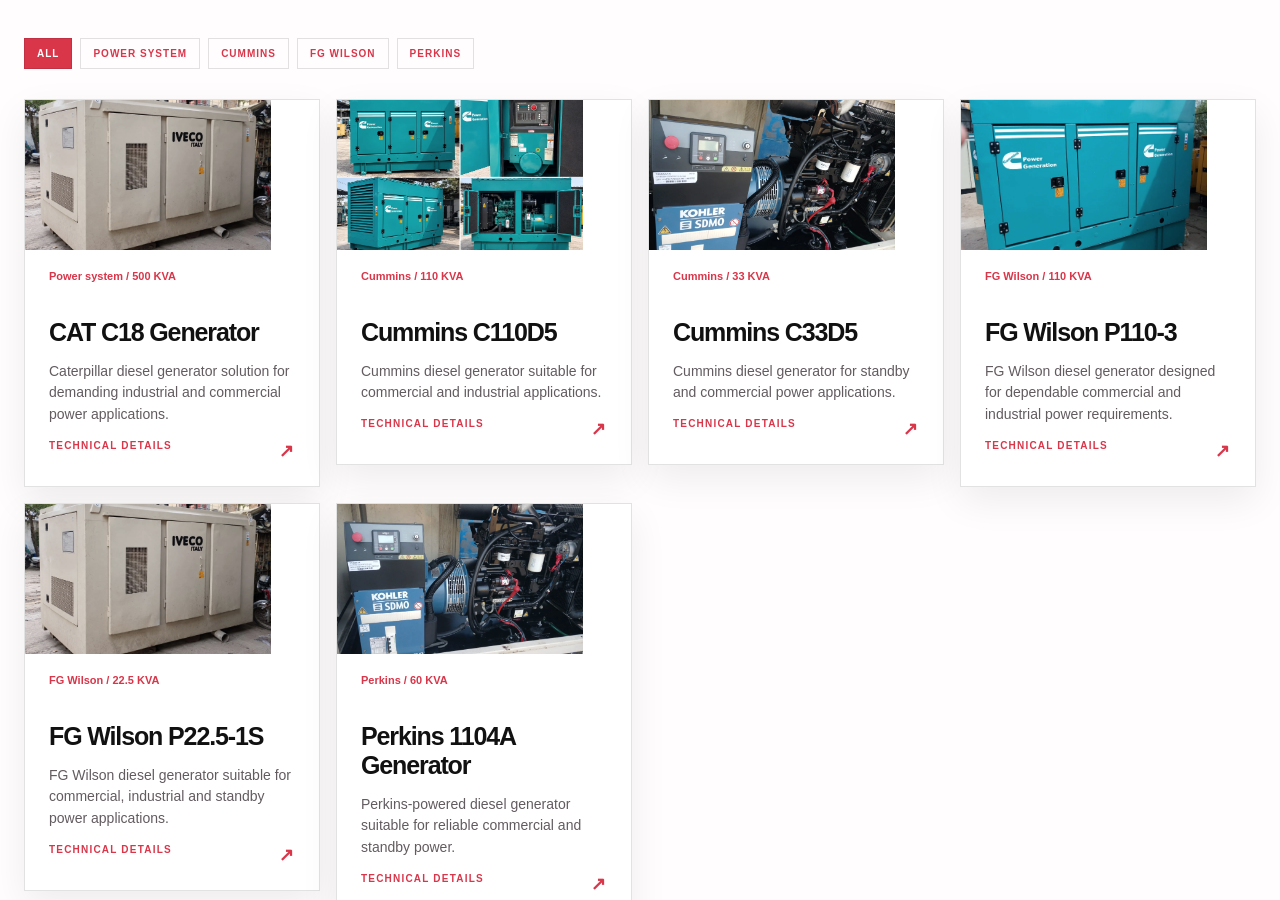
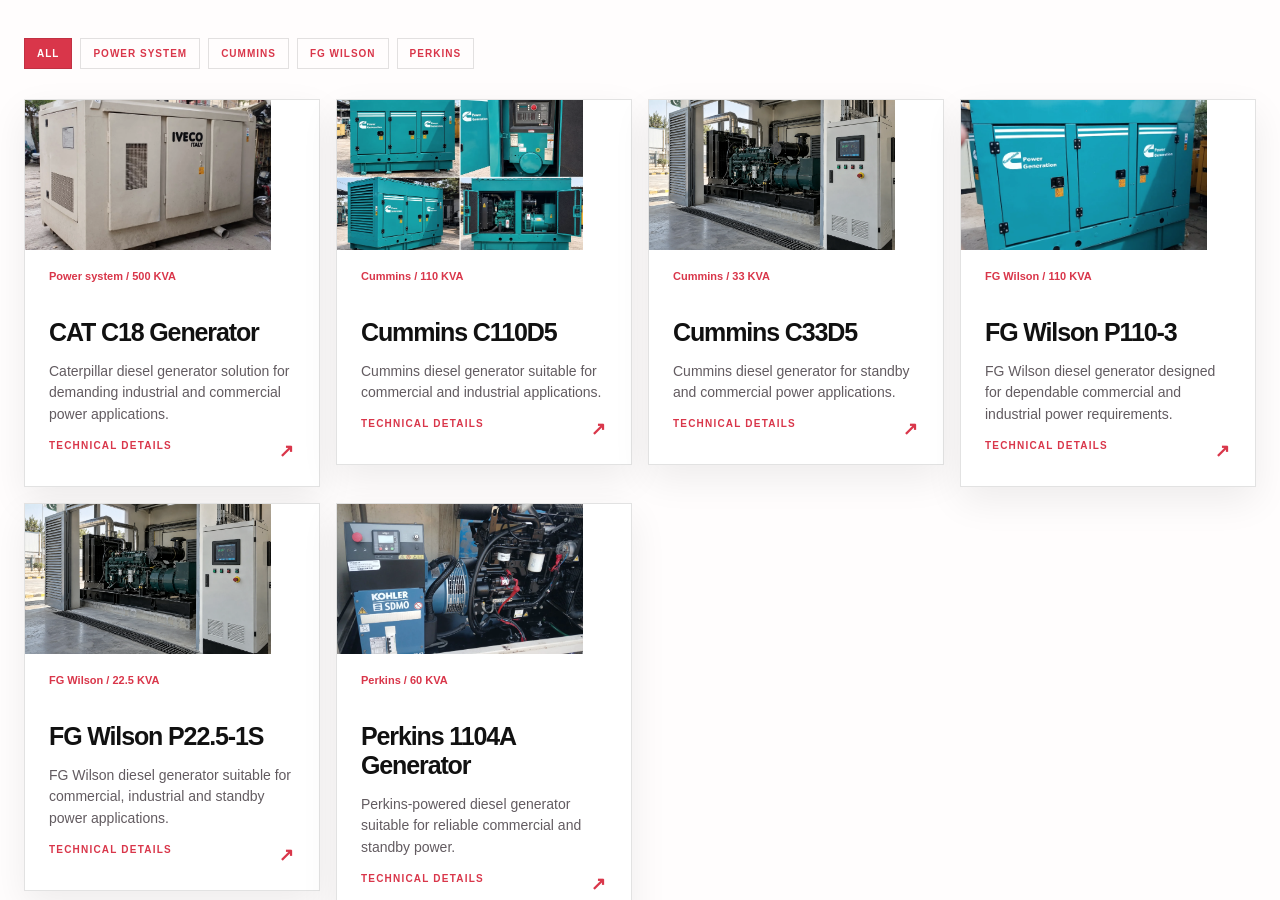
Before and after one commit to Muzamil-pwn5/nb-engineering, a React (Vite) app in the folder frontend/: page /generators in a window 1280 px wide. Shown: the part 1021-1921 px from the top of the page. Built offline with nearby package versions, Linux system fonts and the light colour scheme.

Commit message:
Revert "Use original photos across catalogue entries"
This reverts commit 732c4a923ff5bb367607b376e8b236243850209c.

```diff
--- a/frontend/src/pages/generators.jsx
+++ b/frontend/src/pages/generators.jsx
@@ -10,10 +10,8 @@ import "../ui/site.css";
 
 const localImages = {
   "fg-wilson-p110-3": REAL_GENERATOR_PHOTOS[1].src,
-  "fg-wilson-p22-5-1s": REAL_GENERATOR_PHOTOS[6].src,
   "fg-wilson-p180p2-180kva": REAL_GENERATOR_PHOTOS[2].src,
   "cummins-c110d5": REAL_GENERATOR_PHOTOS[0].src,
-  "cummins-c33d5": REAL_GENERATOR_PHOTOS[5].src,
   "cummins-180kva": REAL_GENERATOR_PHOTOS[3].src,
   "cat-c18-generator": REAL_GENERATOR_PHOTOS[6].src,
   "perkins-1104a-generator": REAL_GENERATOR_PHOTOS[4].src,
```
